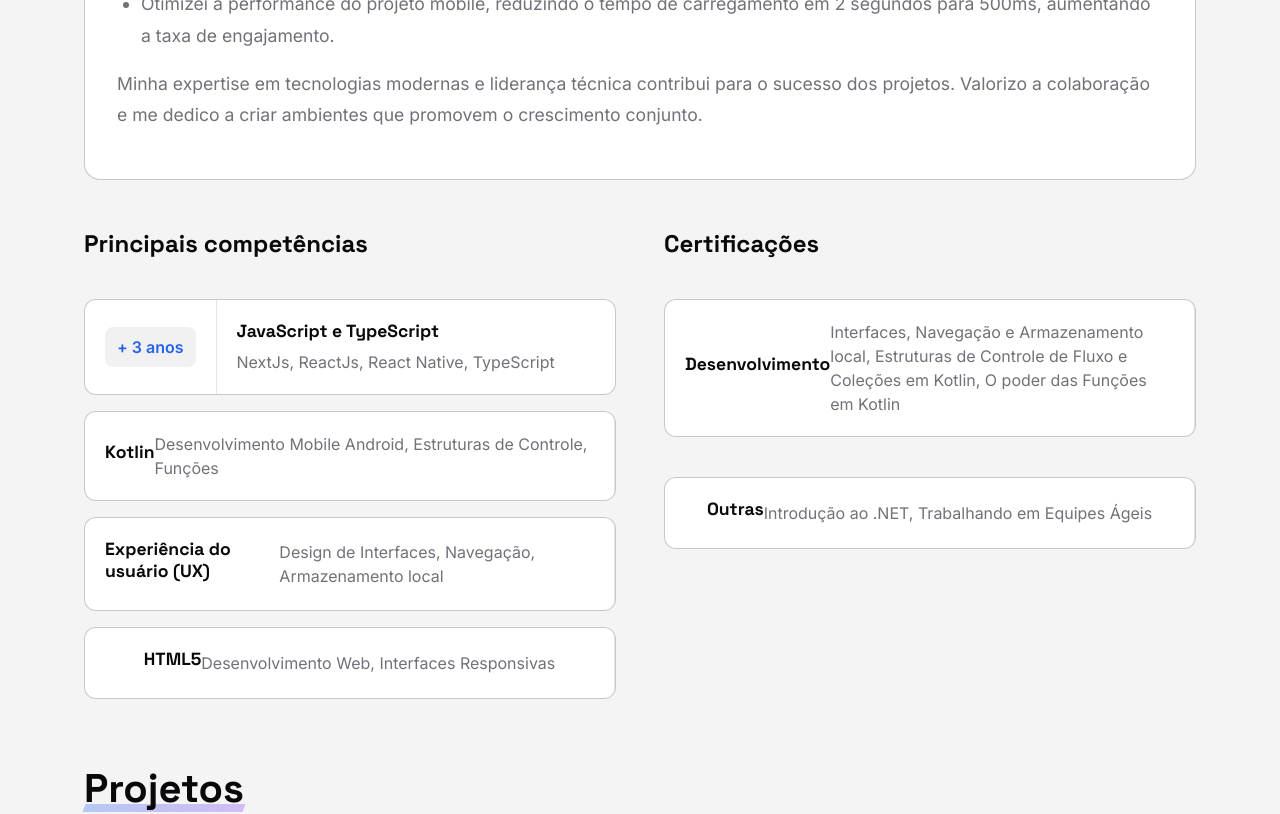
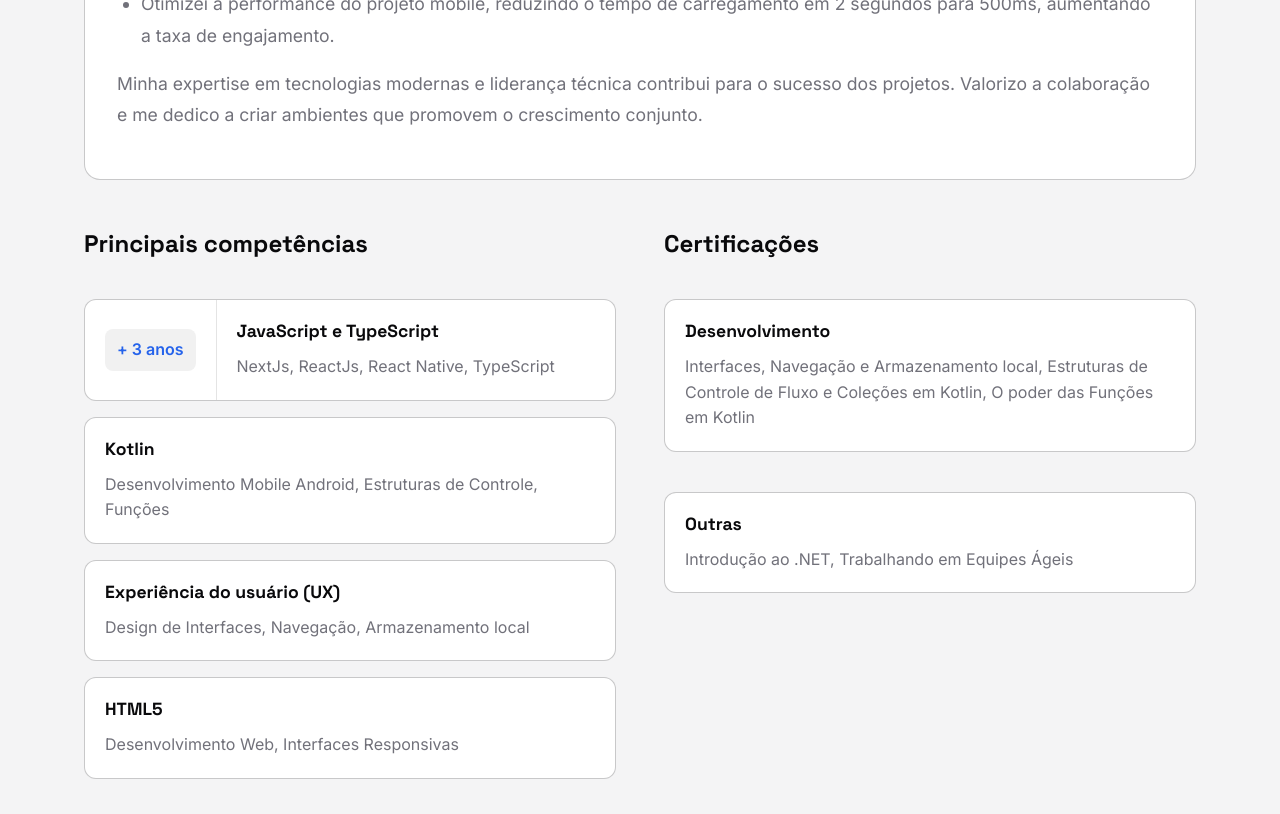
Before and after one commit to FranciscoMaik/PortifolioFolks, a Next.js app: page / in a window 1280 px wide. Shown: the part 1284-2098 px from the top of the page. Built offline with nearby package versions, Linux system fonts and the light colour scheme; no server answers.

Commit message:
style: Update CardInformation styles for improved layout and typography, including adjustments for single child elements and line heights.

```diff
--- a/src/components/CardInformation/styles.ts
+++ b/src/components/CardInformation/styles.ts
@@ -22,7 +22,7 @@ export const Container = styled.div`
   > div {
     padding: 20px;
 
-    &:first-child {
+    &:first-child:not(:only-child) {
       display: flex;
       align-items: center;
       justify-content: center;
@@ -48,14 +48,22 @@ export const Container = styled.div`
     h4 {
       font-weight: 700;
       font-size: 1.1rem;
-      margin-bottom: 8px;
-      color: ${({ theme }) => theme.colorText}; // Using primary text color
+      margin-bottom: 12px;
+      margin-top: 0;
+      color: ${({ theme }) => theme.colorText};
     }
 
     p {
       color: ${({ theme }) => theme.thirdColor};
-      line-height: 1.5;
+      line-height: 1.6;
+      margin: 0;
     }
+  }
+
+  /* Quando não há activeYears, a div de conteúdo precisa de estilos específicos */
+  > div:only-child {
+    padding: 20px;
+    width: 100%;
   }
 
   @media screen and (max-width: 650px) {
```
